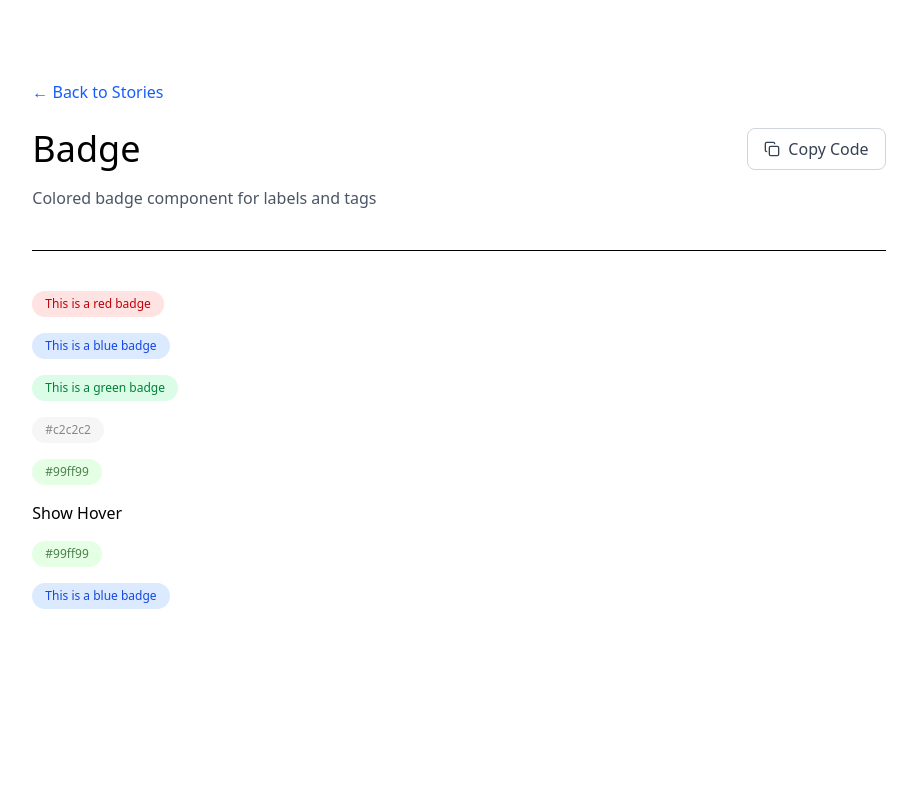
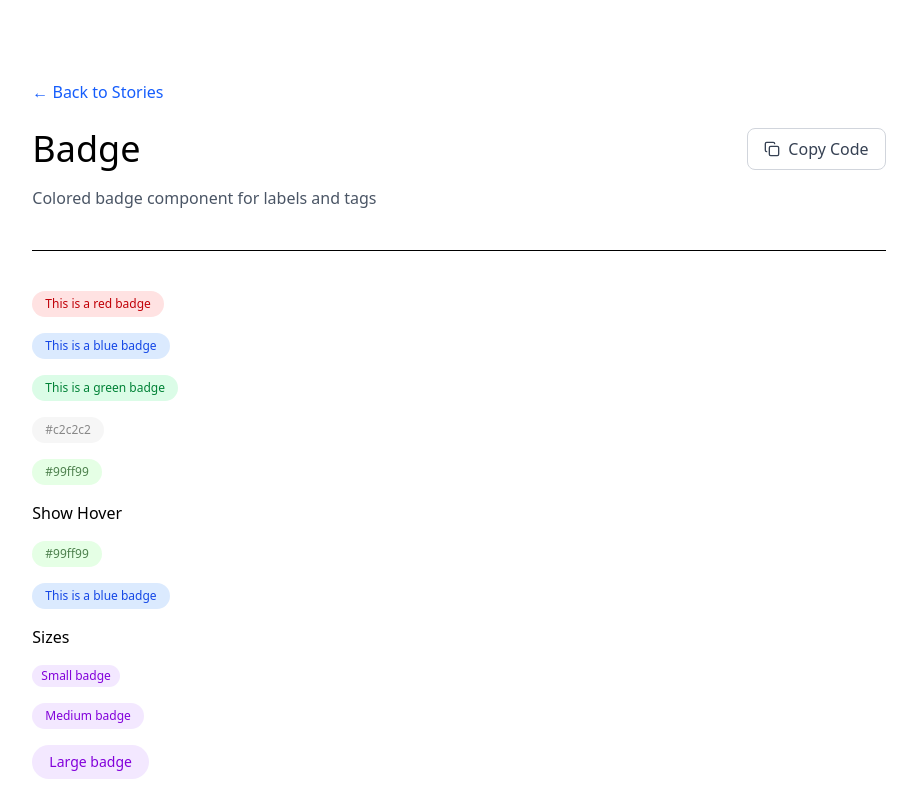
Before and after one commit to marcjulianschwarz/lib, a React (Vite) app in the folder react-components/: page /story/badge in a window 1280 px wide. Shown: the whole page, without its empty margins (181-1098 px from the left). Built offline with nearby package versions, Linux system fonts and the light colour scheme.

Commit message:
add badge sizes

```diff
--- a/react-components/src/components/Badge/Badge.tsx
+++ b/react-components/src/components/Badge/Badge.tsx
@@ -9,6 +9,14 @@ export type BadgeColor =
   | "slate"
   | "raycast"
   | "ios";
+
+export type BadgeSize = "sm" | "md" | "lg";
+
+const sizeClasses: Record<BadgeSize, string> = {
+  sm: "px-2 py-0.5 text-xs",
+  md: "px-3 py-1 text-xs",
+  lg: "px-4 py-1.5 text-sm",
+};
 
 const colorClasses: Record<BadgeColor, string> = {
   purple: "bg-purple-100 text-purple-700",
@@ -39,8 +47,9 @@ export default function Badge(props: {
   showHoverBorder?: boolean;
   className?: string;
   onClick?: React.MouseEventHandler<HTMLSpanElement>;
+  size?: BadgeSize;
 }) {
-  const { showHoverBorder = false } = props;
+  const { showHoverBorder = false, size = "md" } = props;
 
   if (props.hexColor) {
     const normalizedColor = props.hexColor.startsWith("#")
@@ -48,12 +57,13 @@ export default function Badge(props: {
       : `#${props.hexColor}`;
 
     const rgb = Color.hexToRgb(normalizedColor);
+    const sizeClass = sizeClasses[size];
     if (!rgb) {
       return (
         <span
-          className={`px-2 py-0.5 border border-transparent w-fit ${
+          className={`${sizeClass} border border-transparent w-fit ${
             showHoverBorder ? "hover:border-slate-700 transition-colors" : ""
-          } bg-slate-100 text-slate-700 text-xs rounded-full font-medium ${props.className || ""}`}
+          } bg-slate-100 text-slate-700 rounded-full font-medium ${props.className || ""}`}
         >
           {props.text}
         </span>
@@ -76,7 +86,7 @@ export default function Badge(props: {
     return (
       <span
         onClick={props.onClick}
-        className={`px-3 py-1 border border-transparent text-xs rounded-full font-medium w-fit ${
+        className={`${sizeClass} border border-transparent rounded-full font-medium w-fit ${
           showHoverBorder ? "transition-colors" : ""
         } ${props.className || ""}`}
         style={{
@@ -95,11 +105,12 @@ export default function Badge(props: {
   const hoverBorderClass = showHoverBorder
     ? hoverBorderClasses[props.color || "slate"]
     : "";
+  const sizeClass = sizeClasses[size];
 
   return (
     <span
       onClick={props.onClick}
-      className={`px-3 py-1 border border-transparent ${colorClass} ${hoverBorderClass} text-xs rounded-full font-medium w-fit ${
+      className={`${sizeClass} border border-transparent ${colorClass} ${hoverBorderClass} rounded-full font-medium w-fit ${
         showHoverBorder ? "transition-colors" : ""
       } ${props.className || ""}`}
     >
--- a/react-components/src/stories/BadgeStory.tsx
+++ b/react-components/src/stories/BadgeStory.tsx
@@ -11,6 +11,10 @@ export default function BadgeStory() {
       <p>Show Hover</p>
       <Badge text="#99ff99" hexColor="#99ff99" showHoverBorder={true} />
       <Badge text="This is a blue badge" showHoverBorder={true} color="blue" />
+      <p>Sizes</p>
+      <Badge text="Small badge" color="purple" size="sm" />
+      <Badge text="Medium badge" color="purple" size="md" />
+      <Badge text="Large badge" color="purple" size="lg" />
     </div>
   );
 }
```
